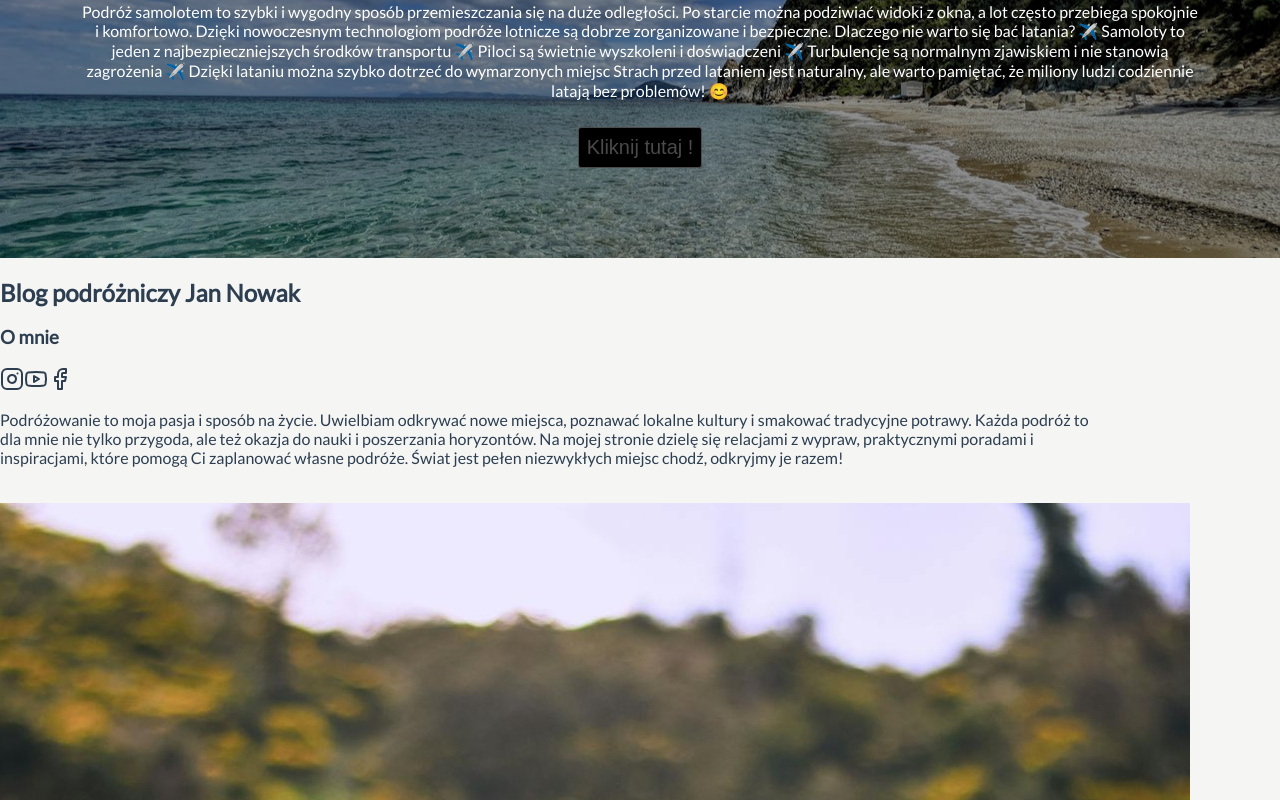
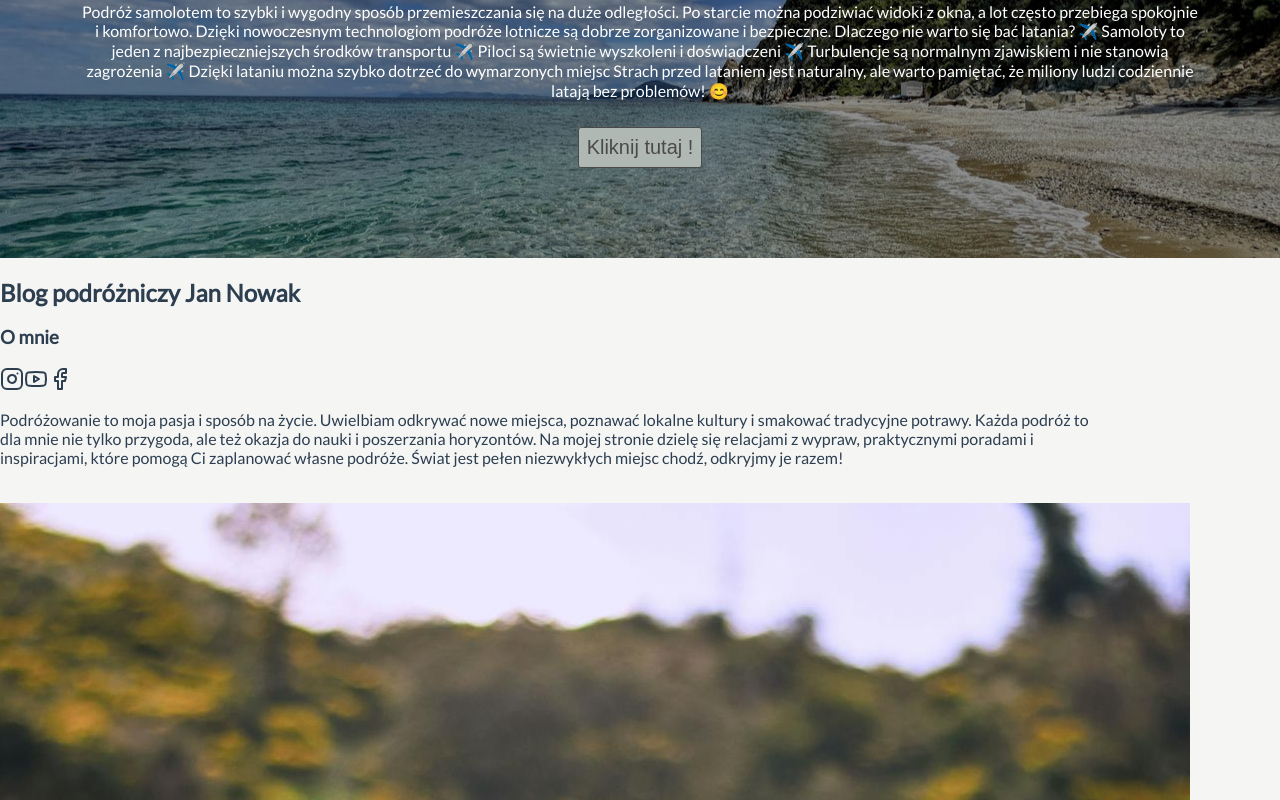
Before and after one commit to bartoszsmorawski/travel__blog, a Vue app: page / in a window 1280 px wide. Shown: the part 1800-2600 px from the top of the page. Built offline with nearby package versions, Linux system fonts and the light colour scheme.

Commit message:
Change buttonColor in FotoSection.vue

```diff
--- a/src/components/organisms/FotoSectionBaner.vue
+++ b/src/components/organisms/FotoSectionBaner.vue
@@ -2,7 +2,7 @@
     <section class="FotoBaner">
         <h2 class="Title">{{ title }}</h2>
         <p class="Description">{{ description }}</p>
-        <BasicButton buttonText="Kliknij tutaj !" buttonColor="#000000"/>
+        <BasicButton buttonText="Kliknij tutaj !"/>
     </section>
 
 </template>
```
